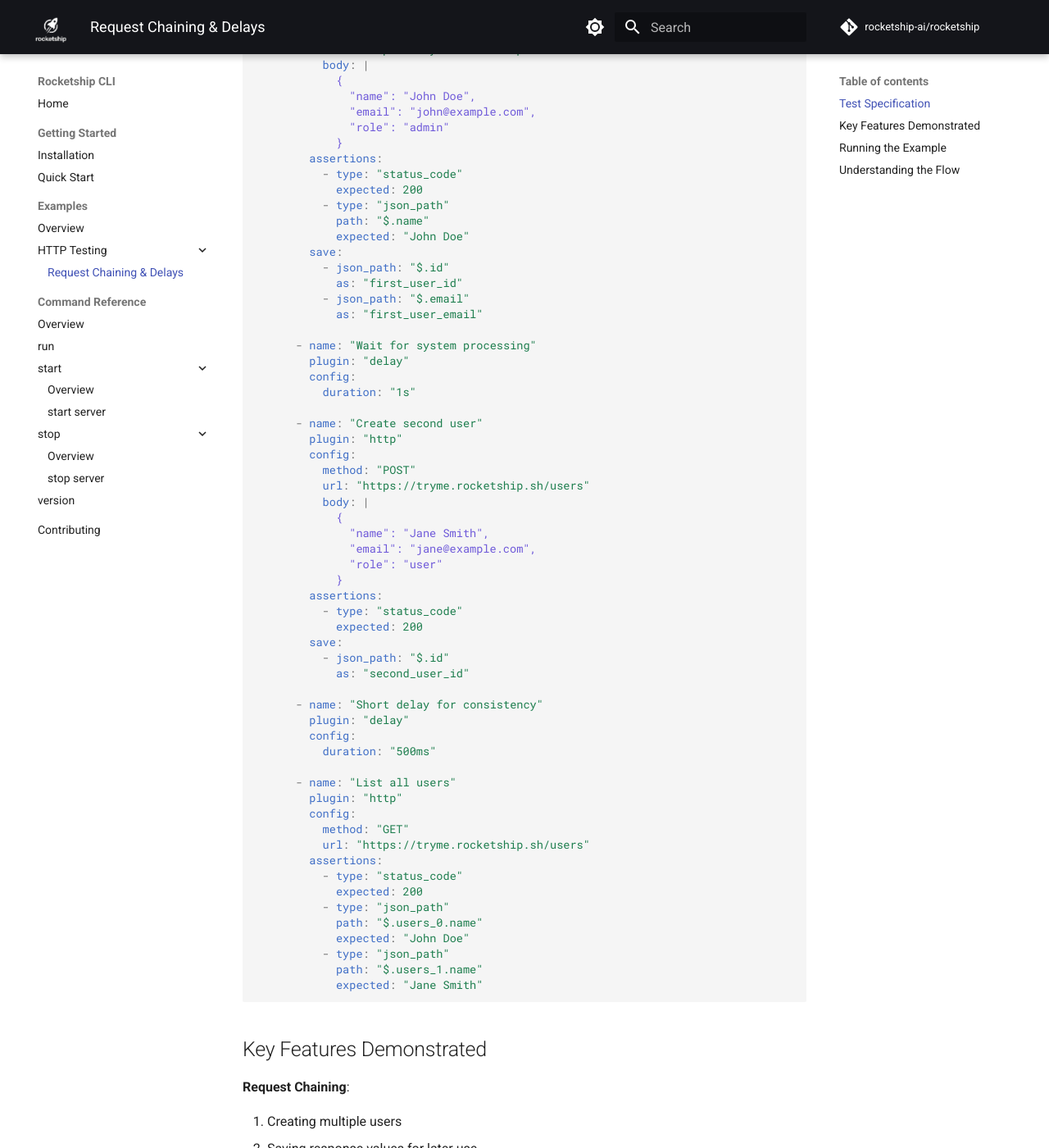
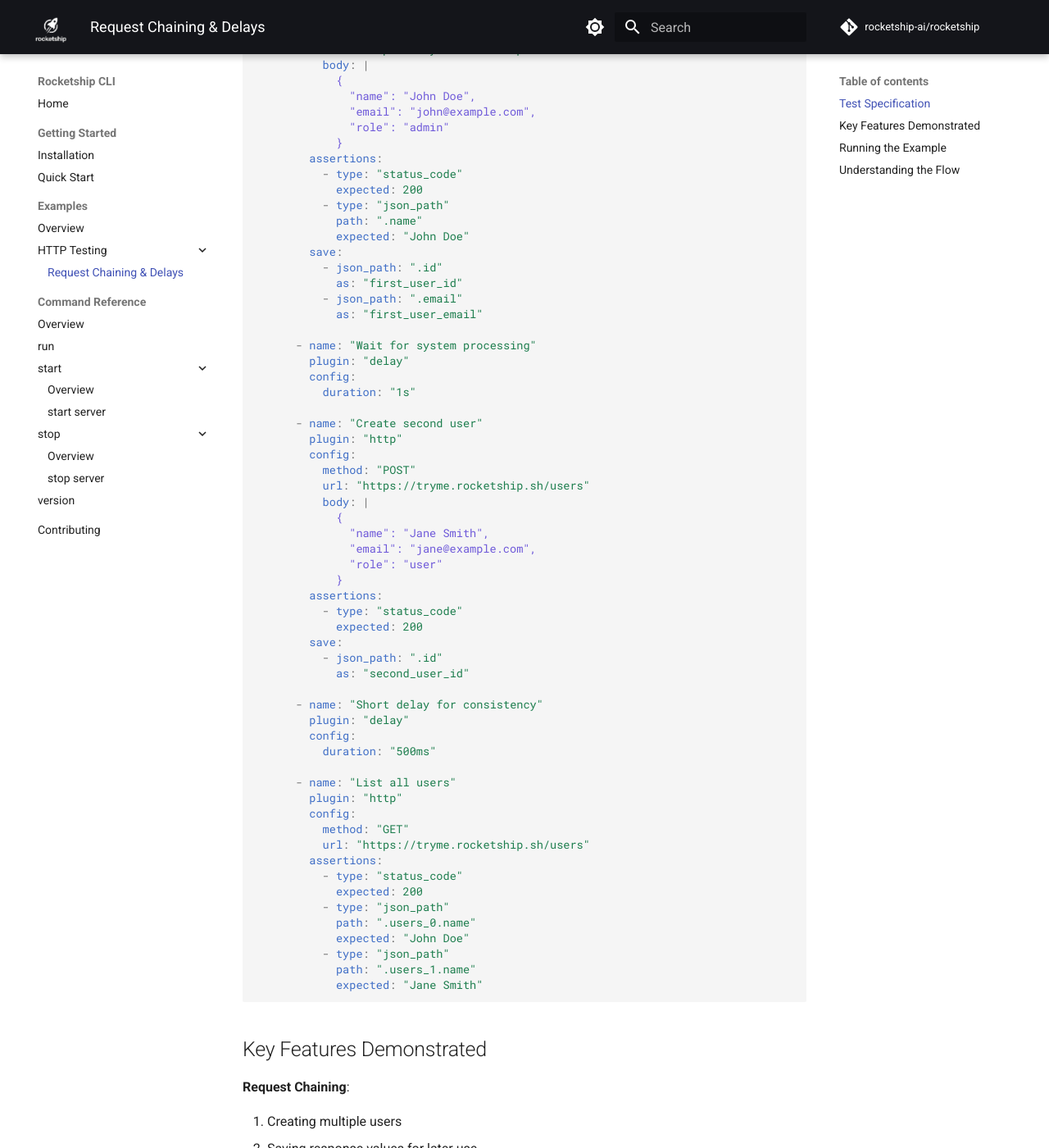
Before and after one commit to rocketship-ai/rocketship, an MkDocs documentation site: the page built from docs/src/examples/request-chaining.md, in a window 1280 px wide and 1400 px high, scrolled down 490 px. Shown: the whole window at 82% size. Built offline with MkDocs 1.6.1 and Material for MkDocs 9.7.7, drawn with Linux system fonts in a browser that asks for light colours; comment, search, counter and statistics services are not loaded.

````diff
--- a/docs/src/examples/request-chaining.md
+++ b/docs/src/examples/request-chaining.md
@@ -26,12 +26,12 @@ tests:
           - type: "status_code"
             expected: 200
           - type: "json_path"
-            path: "$.name"
+            path: ".name"
             expected: "John Doe"
         save:
-          - json_path: "$.id"
+          - json_path: ".id"
             as: "first_user_id"
-          - json_path: "$.email"
+          - json_path: ".email"
             as: "first_user_email"
 
       - name: "Wait for system processing"
@@ -54,7 +54,7 @@ tests:
           - type: "status_code"
             expected: 200
         save:
-          - json_path: "$.id"
+          - json_path: ".id"
             as: "second_user_id"
 
       - name: "Short delay for consistency"
@@ -71,10 +71,10 @@ tests:
           - type: "status_code"
             expected: 200
           - type: "json_path"
-            path: "$.users_0.name"
+            path: ".users_0.name"
             expected: "John Doe"
           - type: "json_path"
-            path: "$.users_1.name"
+            path: ".users_1.name"
             expected: "Jane Smith"
 ```
 
````
Also changed, not shown: README.md, 5 other files.
